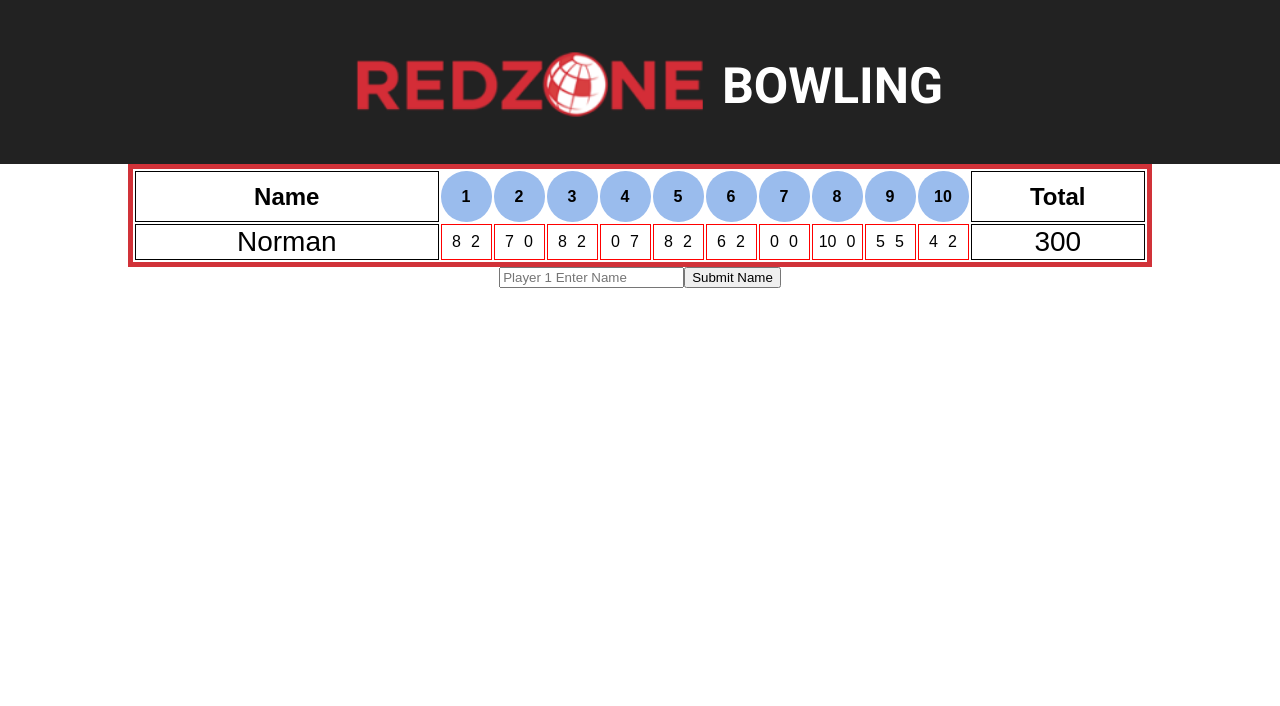
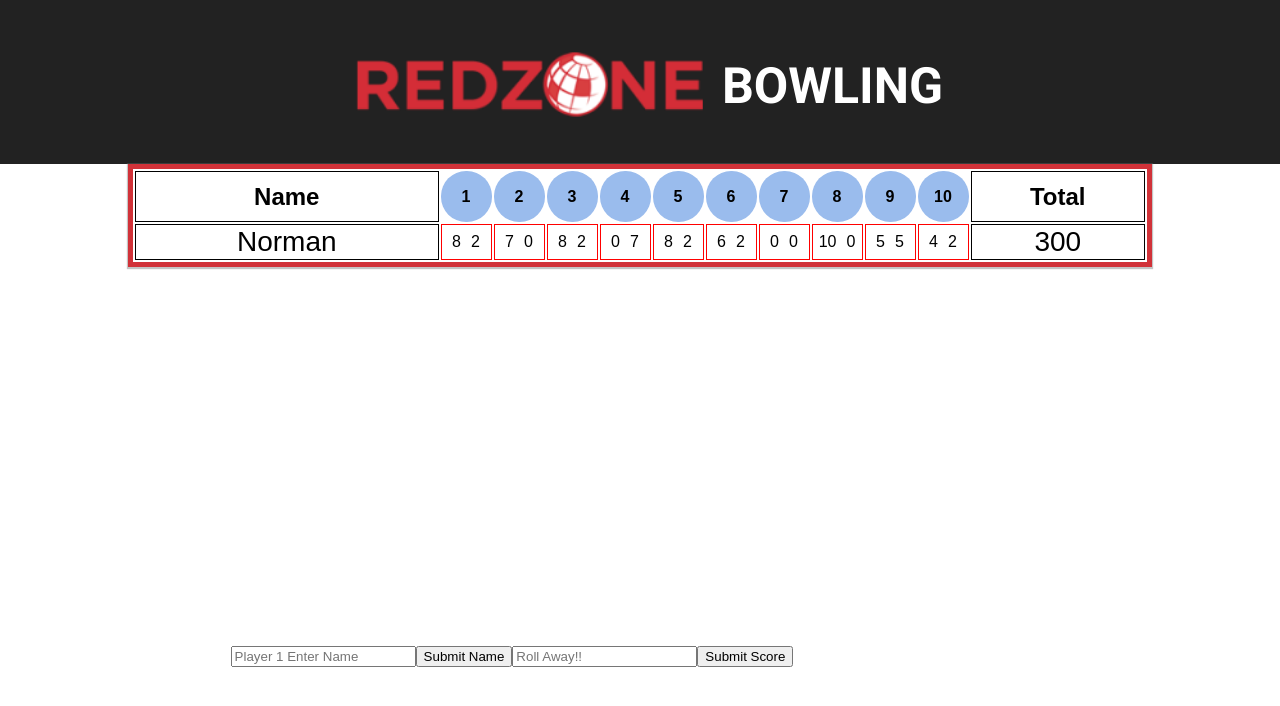
Before and after one commit to patrickjneel/redzone-bowling, a React (Create React App) app: page / in a window 1280 px wide. Shown: the top 706 px of the page. Built offline with nearby package versions, Linux system fonts and the light colour scheme.

Commit message:
working on score functionality

```diff
--- a/src/components/BowlingArea/BowlingArea.js
+++ b/src/components/BowlingArea/BowlingArea.js
@@ -6,29 +6,34 @@ class BowlingArea extends Component {
   constructor() {
     super()
     this.state = {
-      playerName: ''
+      playerName: '',
+      scoreArr: []
     }
   }
 
-  playerName(event) {
-    console.log(event.target.value)
-   return this.setState({playerName: event.target.value})
+  // playerName(event) {
+  //   console.log(event.target.value)
+  //  return this.setState({playerName: event.target.value})
+  // }
+
+  submitScore() {
+    console.log('scoreed kljdklfadjflkd')
   }
 
   render() {
     return (
       <div className="bowling-area">
         <ScoreBoard />
-        <input placeholder="Player 1 Enter Name"
-          onChange={(event) => this.playerName(event)}
-          value={this.setState.playerName}
-        />
-        <button
-          onClick={(event) => this.playerName(event)}
-          value={this.setState.playerName}
-        >
-          Submit Name
-        </button>
+        <div className="bowling-score-area">
+          <input placeholder="Player 1 Enter Name"/>
+          <button>
+            Submit Name
+          </button>
+          <input placeholder="Roll Away!!"/>
+          <button onClick={this.submitScore}>
+            Submit Score
+          </button>
+        </div>
       </div>
     )
   }
--- a/src/components/BowlingArea/bowling-area.css
+++ b/src/components/BowlingArea/bowling-area.css
@@ -1,3 +1,11 @@
 .bowling-area {
   width: 100%;
 }
+
+.bowling-score-area {
+  align-items: flex-end;
+  display: flex;
+  height: 400px;
+  justify-content: center;
+  width: 80%;
+}
--- a/src/components/ScoreBoard/score-board.css
+++ b/src/components/ScoreBoard/score-board.css
@@ -5,7 +5,9 @@
 }
 
 .score-board {
+  background-color: white;
   border: 5px solid #d13239;
+  box-shadow: 0px 1px 1px 1px #c5c5c5;
   width: 80%;
 }
 
```
